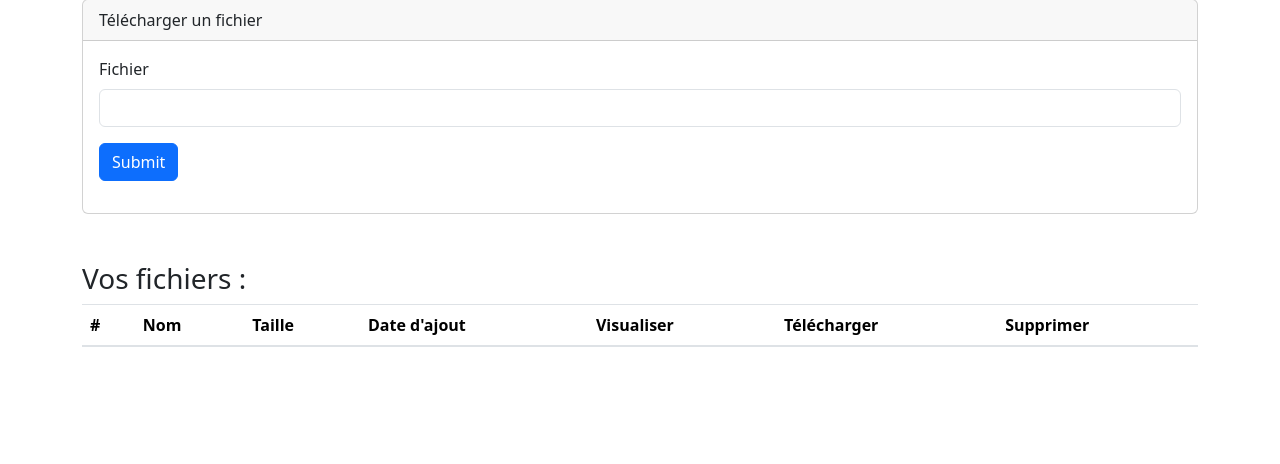
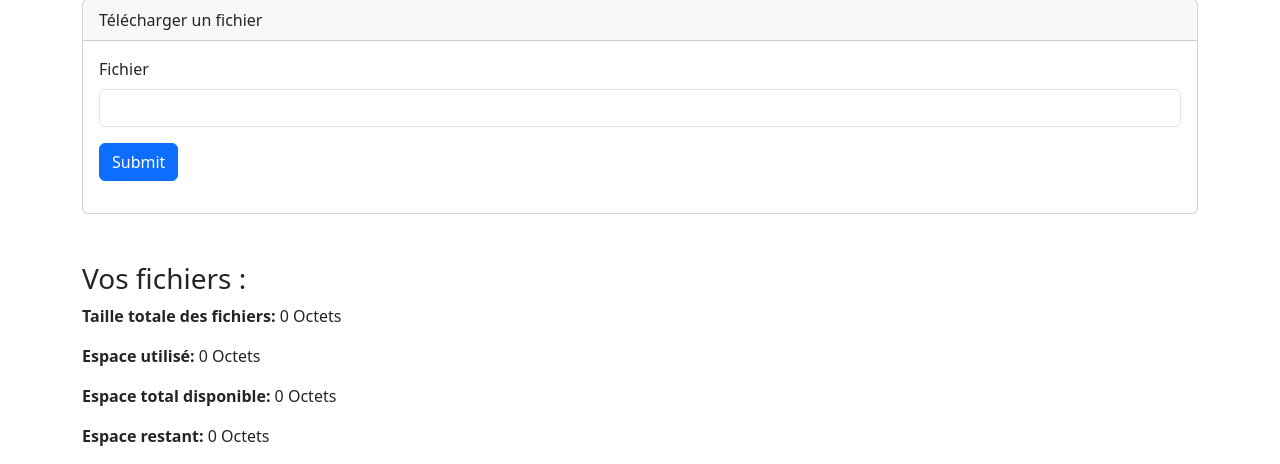
Before and after one commit to flenn77/SavingSafe, a Symfony app: template templates/file/index.html.twig in a window 1280 px wide. Shown: the part 49-513 px from the top of the page. Run offline with Twig, Linux system fonts and the light colour scheme; the template is opened without the code that fills it, so the values that code supplies are empty; form fields are guessed from the names that the template uses; some libraries are stand-ins or nearby versions.

Commit message:
manage user space

```diff
--- a/templates/file/index.html.twig
+++ b/templates/file/index.html.twig
@@ -4,8 +4,6 @@
 
 {% block body %}
 <div class="container mt-5">
-
-
 
 {% for message in app.flashes('success') %}
     <div class="alert alert-success">
@@ -43,10 +41,26 @@
     </div>
 </div>
 
+<div class="container mt-5">
+    <h3>Vos fichiers :</h3>
+
+    {# Calculer la taille totale des fichiers #}
+    {% set totalSize = 0 %}
+    {% for file in files %}
+        {% set totalSize = totalSize + file.size %}
+    {% endfor %}
+
+    {# Afficher la taille totale #}
+    <p><strong>Taille totale des fichiers:</strong> {{ totalSize }} Octets</p>
+
+{# Utilisez la constante pour une meilleure lisibilité #}
+{% set GB_IN_BYTES = 1000000000 %}
+
+<p><strong>Espace utilisé:</strong> {{ app.user.usedSpace|number_format(0, ',', '') }} Octets</p>
+<p><strong>Espace total disponible:</strong> {{ (app.user.totalSpace * GB_IN_BYTES)|number_format(0, ',', '') }} Octets</p>
+<p><strong>Espace restant:</strong> {{ ((app.user.totalSpace * GB_IN_BYTES) - app.user.usedSpace)|number_format(0, ',', '') }} Octets</p>
 
 
-    <div class="container mt-5">
-        <h3>Vos fichiers :</h3>
     <table class="table table-striped">
         <thead>
             <tr>
@@ -56,7 +70,7 @@
                 <th scope="col">Date d'ajout</th>
                 <th scope="col">Visualiser</th>
                 <th scope="col">Télécharger</th>
-                    <th scope="col">Supprimer</th> {# Nouvelle colonne #}
+                <th scope="col">Supprimer</th>
             </tr>
         </thead>
         <tbody>
@@ -64,7 +78,7 @@
             <tr>
                 <th scope="row">{{ loop.index }}</th>
                 <td>{{ file.name }}</td>
-                    <td>{{ file.size }} Bytes</td>
+                <td>{{ file.size }} Octets</td>
                 <td>{{ file.date|date('d/m/Y H:i') }}</td>
                 <td>
                     <a href="{{ path('app_file_view', {'id': file.id}) }}" class="btn btn-info">Visualiser</a>
@@ -81,15 +95,10 @@
                             return confirm("Êtes-vous sûr de vouloir supprimer ce fichier ?");
                         }
                     </script>
-
-                        {# Assurez-vous que la route 'file_delete' existe dans votre contrôleur #}
                 </td>
             </tr>
             {% endfor %}
         </tbody>
     </table>
 </div>
-
-
-
 {% endblock %}
```
Also changed, not shown: src/Controller/FileController.php (+46 -46 lines). Lines whose indentation alone changed are shown as unchanged.
